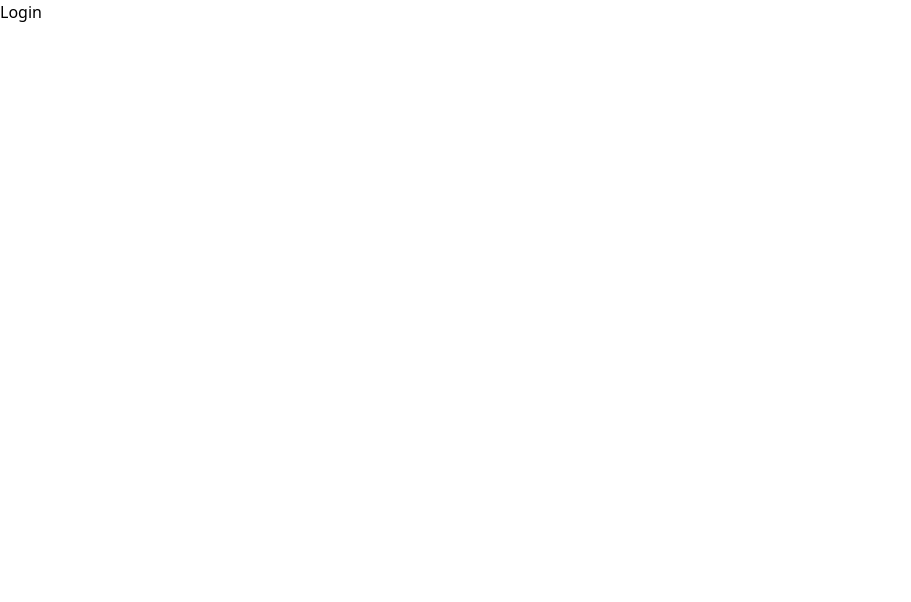
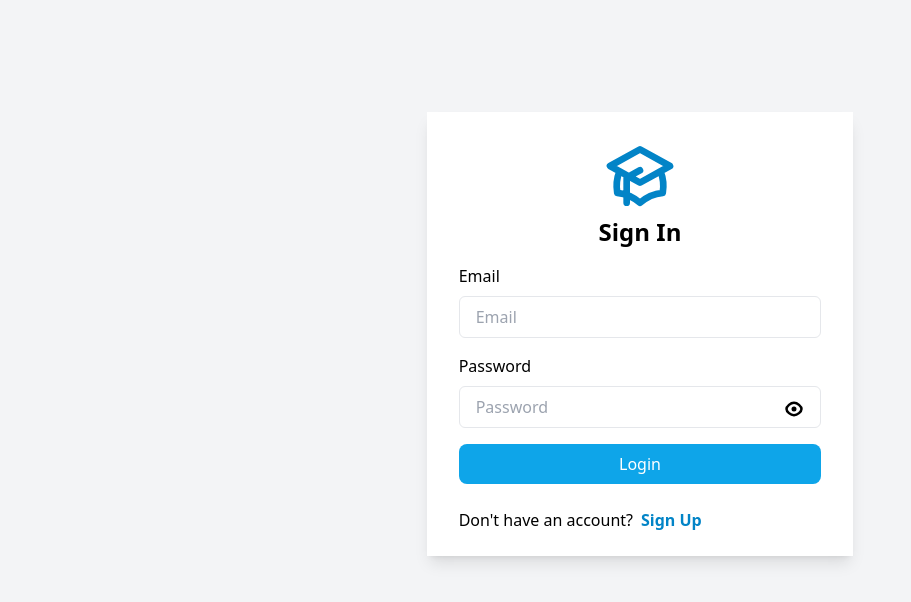
Before and after one commit to emirsahovic/mern-formik-authentication, a React (Create React App) app in the folder frontend/: page /login in a window 1280 px wide. Shown: the top 602 px of the page, without its empty margins (0-911 px from the left). Built offline with nearby package versions, Linux system fonts and the light colour scheme.

Commit message:
Login functionality

```diff
--- a/frontend/src/features/auth/authService.js
+++ b/frontend/src/features/auth/authService.js
@@ -12,8 +12,19 @@ const registerUser = async (userData) => {
     return res.data;
 }
 
+const loginUser = async (userData) => {
+    const res = await axios.post(API_URL + 'login', userData);
+
+    if (res.data) {
+        localStorage.setItem('user', JSON.stringify(res.data));
+    }
+
+    return res.data;
+}
+
 const authService = {
-    registerUser
+    registerUser,
+    loginUser
 }
 
 export default authService;
--- a/frontend/src/features/auth/authSlice.js
+++ b/frontend/src/features/auth/authSlice.js
@@ -14,6 +14,15 @@ const initialState = {
 export const registerUser = createAsyncThunk('auth/register', async (userData, thunkAPI) => {
     try {
         return await authService.registerUser(userData);
+    } catch (error) {
+        const message = (error.response && error.response.data && error.response.data.message) || error.message || error.toString();
+        return thunkAPI.rejectWithValue(message);
+    }
+})
+
+export const loginUser = createAsyncThunk('auth/login', async (userData, thunkAPI) => {
+    try {
+        return await authService.loginUser(userData);
     } catch (error) {
         const message = (error.response && error.response.data && error.response.data.message) || error.message || error.toString();
         return thunkAPI.rejectWithValue(message);
@@ -46,6 +55,19 @@ export const authSlice = createSlice({
                 state.isError = true
                 state.message = action.payload
             })
+            .addCase(loginUser.pending, (state) => {
+                state.isLoading = true
+            })
+            .addCase(loginUser.fulfilled, (state, action) => {
+                state.isLoading = false
+                state.isSuccess = true
+                state.user = action.payload
+            })
+            .addCase(loginUser.rejected, (state, action) => {
+                state.isLoading = false
+                state.isError = true
+                state.message = action.payload
+            })
     }
 })
 
--- a/frontend/src/pages/Login.jsx
+++ b/frontend/src/pages/Login.jsx
@@ -1,8 +1,97 @@
+import { useFormik } from 'formik';
+import { useState } from 'react';
+import { GrFormView } from 'react-icons/gr';
+import { Link, useNavigate } from 'react-router-dom';
+import { useDispatch } from 'react-redux';
+import { loginUser } from '../features/auth/authSlice';
+import * as Yup from 'yup';
+
 const Login = () => {
+    const dispatch = useDispatch();
+    const navigate = useNavigate();
+
+    const formik = useFormik({
+        initialValues: {
+            email: '',
+            password: ''
+        },
+        validationSchema: Yup.object({
+            email: Yup.string().email('Invalid email address format').required('Required'),
+            password: Yup.string().min(6, 'Minimum number of characters for password is 6').required('Required')
+        }),
+        onSubmit: (values, { resetForm }) => {
+            const { email, password } = values;
+
+            const userData = {
+                email,
+                password
+            }
+
+            dispatch(loginUser(userData));
+            resetForm({ values: '' });
+            navigate('/');
+        }
+    })
+
+    const [showPassword, setShowPassword] = useState(false);
+
     return (
-        <div>
-            Login
-        </div>
+        <>
+            <div className="flex justify-center min-h-screen bg-gray-100">
+                <div className="px-8 py-6 mx-4 text-left bg-white shadow-lg md:w-1/3 lg:w-1/3 sm:w-1/3 h-3/4 mt-28">
+                    <div className="flex justify-center">
+                        <svg xmlns="http://www.w3.org/2000/svg" className="w-20 h-20 text-sky-600" fill="none" viewBox="0 0 24 24"
+                            stroke="currentColor">
+                            <path d="M12 14l9-5-9-5-9 5 9 5z" />
+                            <path
+                                d="M12 14l6.16-3.422a12.083 12.083 0 01.665 6.479A11.952 11.952 0 0012 20.055a11.952 11.952 0 00-6.824-2.998 12.078 12.078 0 01.665-6.479L12 14z" />
+                            <path strokeLinecap="round" strokeLinejoin="round" strokeWidth="2"
+                                d="M12 14l9-5-9-5-9 5 9 5zm0 0l6.16-3.422a12.083 12.083 0 01.665 6.479A11.952 11.952 0 0012 20.055a11.952 11.952 0 00-6.824-2.998 12.078 12.078 0 01.665-6.479L12 14zm-4 6v-7.5l4-2.222" />
+                        </svg>
+                    </div>
+                    <h3 className="text-2xl font-bold text-center">Sign In</h3>
+                    <form onSubmit={formik.handleSubmit}>
+                        <div className="mt-4">
+                            <div className="mt-4">
+                                <label className="block" htmlFor="email">Email</label>
+                                <input type="text" placeholder="Email"
+                                    className="w-full px-4 py-2 mt-2 border rounded-md focus:outline-none focus:ring-1 focus:ring-sky-500"
+                                    name="email"
+                                    value={formik.values.email}
+                                    onChange={formik.handleChange}
+                                />
+                                {formik.touched.email && formik.errors.email && <p className='text-red-600 ml-1 mt-1'>{formik.errors.email}</p>}
+                            </div>
+                            <div className="mt-4">
+                                <label className="block">Password</label>
+                                <div className='relative'>
+                                    <input type={showPassword ? 'text' : 'password'}
+                                        placeholder="Password"
+                                        className="w-full px-4 py-2 mt-2 border rounded-md focus:outline-none focus:ring-1 focus:ring-sky-500"
+                                        name="password"
+                                        value={formik.values.password}
+                                        onChange={formik.handleChange}
+                                    />
+                                    {formik.touched.password && formik.errors.password && <p className='text-red-600 ml-1 mt-1'>{formik.errors.password}</p>}
+                                    <GrFormView className='absolute text-3xl bottom-1 right-3 cursor-pointer' onClick={() => setShowPassword(prevState => !prevState)} />
+                                </div>
+                            </div>
+                            <div className="flex">
+                                <button type='submit' className="w-full px-6 py-2 mt-4 text-white bg-sky-500 rounded-lg hover:bg-teal-700 transition duration-200">
+                                    Login
+                                </button>
+                            </div>
+                            <div className="mt-6 text-grey-dark">
+                                <span className="mr-2">Don't have an account?</span>
+                                <Link to='/register' className="text-sky-600 hover:underline font-bold">
+                                    Sign Up
+                                </Link>
+                            </div>
+                        </div>
+                    </form>
+                </div >
+            </div >
+        </>
     )
 }
 
```
